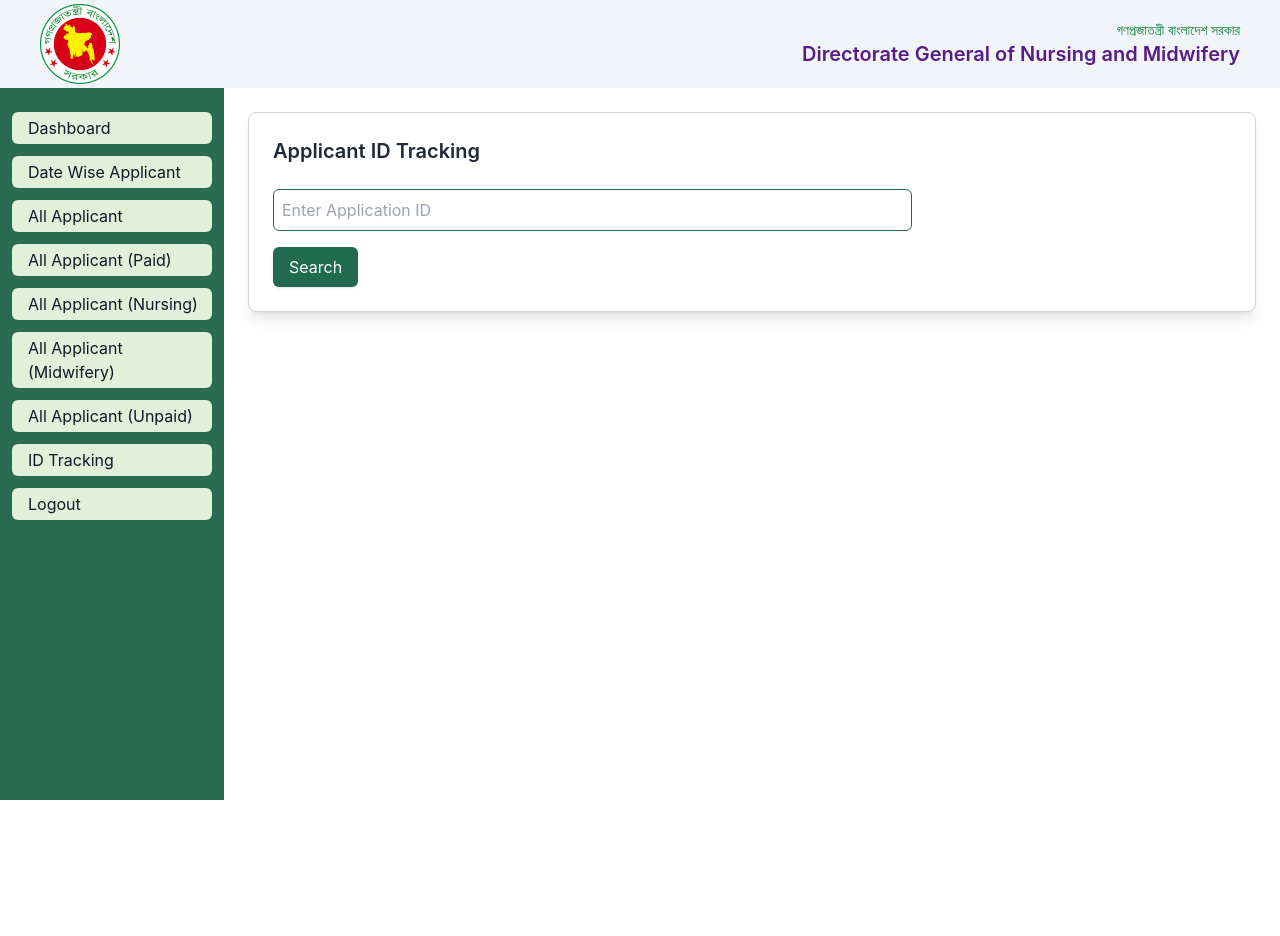
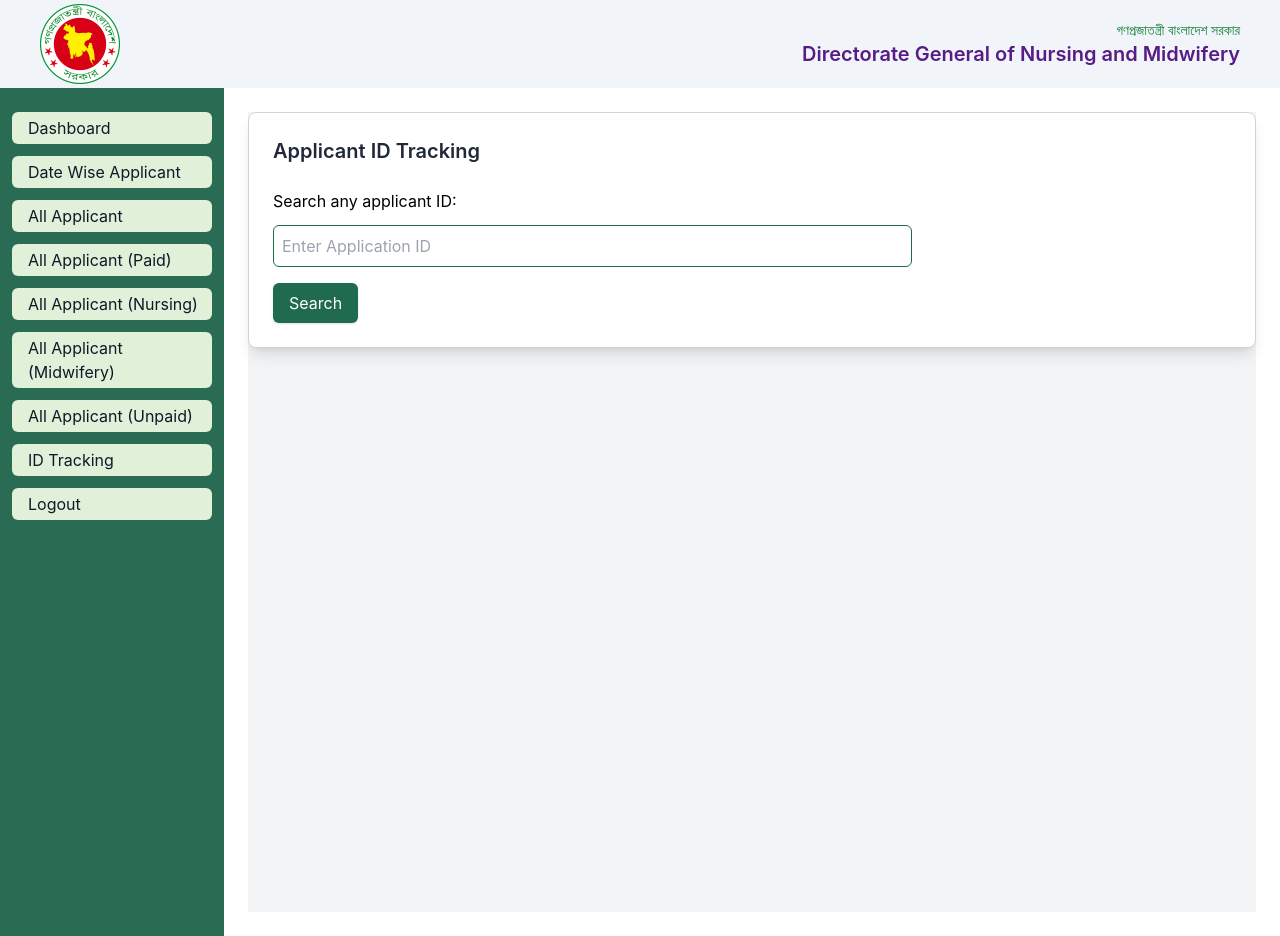
Before and after one commit to tofayeLL/application-form-client, a React (Create React App) app: page /dashboard/admin/IdTracking in a window 1280 px wide. Before the commit the page ends 800 px from the top, so only its background shows below. Built offline with nearby package versions, Linux system fonts and the light colour scheme; no server answers; sample sign-in values are in the browser's storage.

Commit message:
added handle search function

```diff
--- a/src/components/Dashboard/IdTracking/IdTracking.js
+++ b/src/components/Dashboard/IdTracking/IdTracking.js
@@ -2,37 +2,51 @@ import React from 'react';
 
 const IdTracking = () => {
 
-    const handleSearch = () => {
-        const applicantId = document.getElementById('applicant-id').value;
-        alert(`Searching for Applicant ID: ${applicantId}`);
-        // Add your search logic here
+
+
+    const handleSearch = (e) => {
+        e.preventDefault();
+        const form = e.target;
+        const applicantId = form.applicantId.value;
+        console.log(applicantId)
+
     };
 
 
     return (
-        <section className="">
-            <div className="bg-white shadow-lg rounded-lg p-6 w-full max-w-full  border-[1px] border-gray-300 ">
+        <section>
+
+            <div className="min-h-screen bg-gray-100  ">
+                <form
+                    onSubmit={handleSearch}
+                    className="bg-white shadow-lg rounded-lg p-6 w-full max-w-full border-[1px] border-gray-300"
+                >
                     <h1 className="text-xl text-start font-semibold text-gray-800 mb-6">Applicant ID Tracking</h1>
 
+                    <p className="mb-3 text-start text-base font-normal">Search any applicant ID:</p>
                     <div className="flex justify-start items-center mb-4">
-
                         <input
                             type="text"
-                        id="applicant-id"
-                        className="w-2/3 p-2 border-[1px] border-[#206b50] rounded-md focus:outline-none "
+                            id="applicantId"
+                            name="applicantId"
+                            className="w-2/3 p-2 border-[1px] border-[#206b50] rounded-md"
                             placeholder="Enter Application ID"
+                            required
                         />
                     </div>
+
                     {/* Search Button */}
                     <div className="flex justify-start">
                         <button
+                            type="submit"
                             className="bg-[#206b50] text-white px-4 py-2 rounded-md shadow hover:bg-[#1d4e3c] focus:outline-none focus:ring-2 focus:ring-[#206b50]"
-                        onClick={handleSearch}
                         >
                             Search
                         </button>
                     </div>
+                </form>
             </div>
+
         </section>
     );
 };
```
Lines whose indentation alone changed are shown as unchanged.
